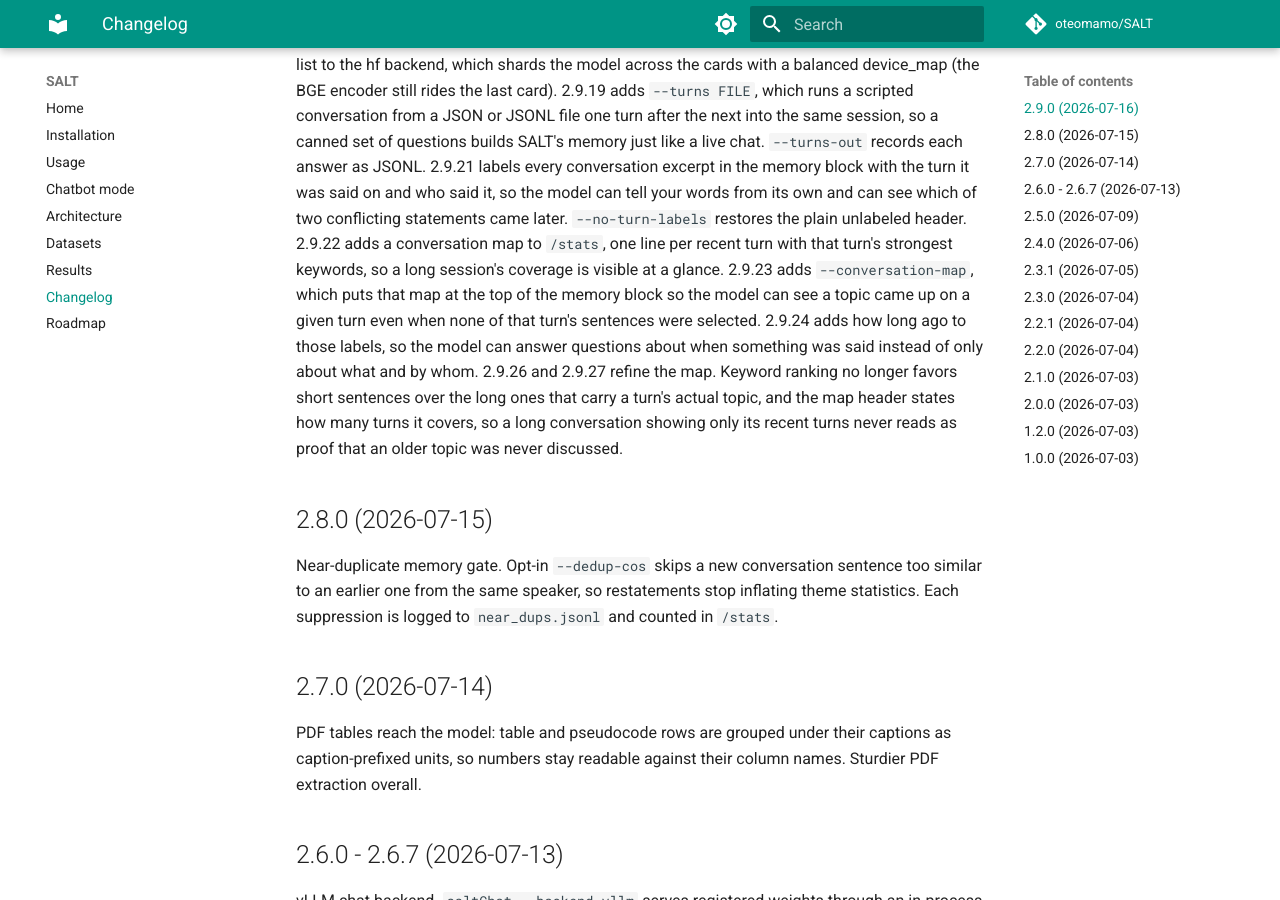
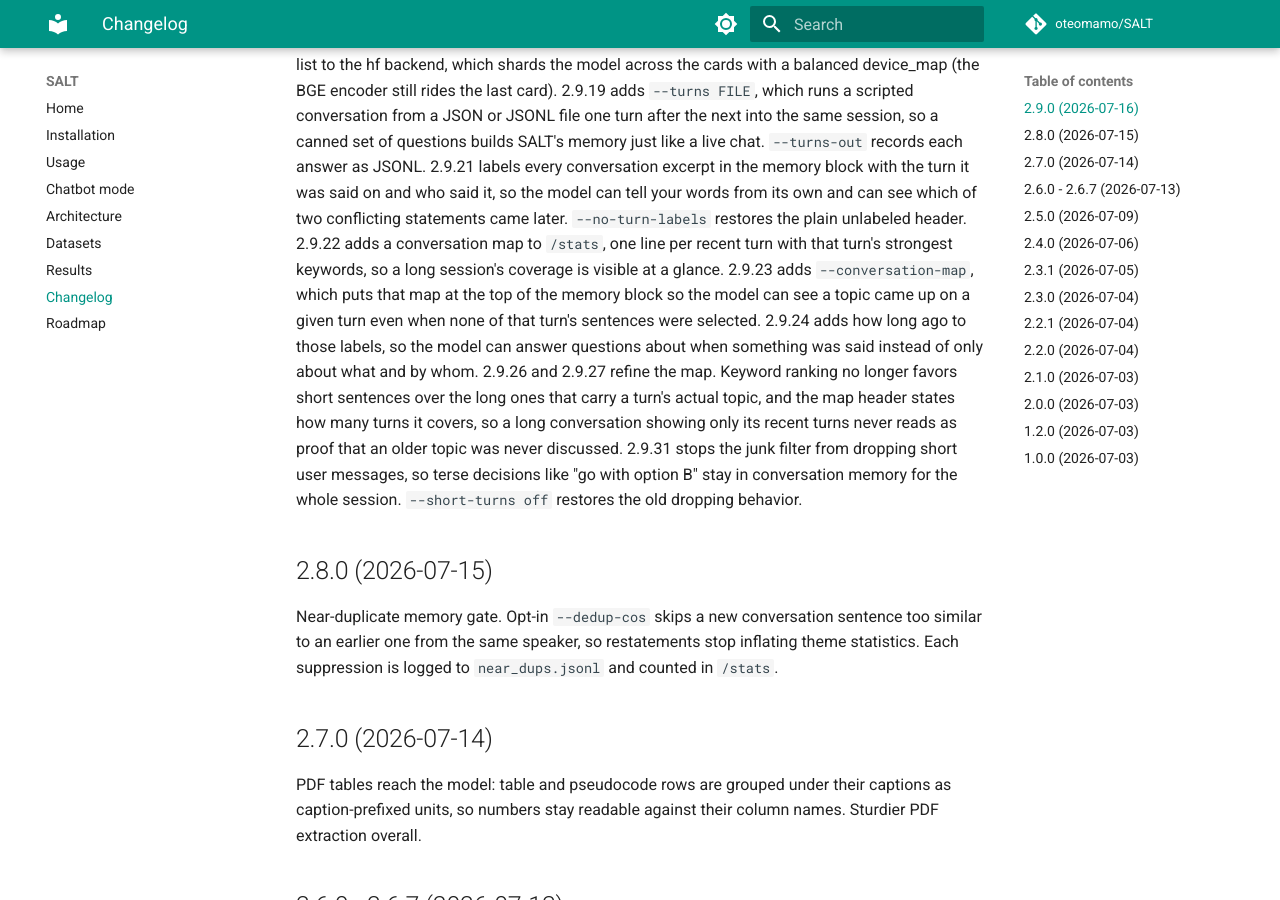
Before and after one commit to oteomamo/SALT, an MkDocs documentation site: the page built from docs/changelog.md, in a window 1280 px wide and 900 px high, scrolled down 772 px. Built offline with MkDocs 1.6.1 and Material for MkDocs 9.7.7, drawn with Linux system fonts in a browser that asks for light colours; comment, search, counter and statistics services are not loaded; the version menu is left out.

Commit message:
v2.9.31 saltChat: keep short user turns in memory by default
--short-turns now defaults to keep, so terse decisions ('go with
option B') survive past tail compaction instead of vanishing from
memory after a few exchanges. compact_tail's docstring stops claiming
nothing is lost and states the once-per-session dedupe caveat. Docs
and changelog updated. Verified with scripts/chat_ingest_regression.py
and scripts/chat_theme_regression.py plus a manual REPL scenario.

```diff
--- a/docs/changelog.md
+++ b/docs/changelog.md
@@ -52,7 +52,10 @@ was said instead of only about what and by whom. 2.9.26 and 2.9.27 refine
 the map. Keyword ranking no longer favors short sentences over the long
 ones that carry a turn's actual topic, and the map header states how many
 turns it covers, so a long conversation showing only its recent turns
-never reads as proof that an older topic was never discussed.
+never reads as proof that an older topic was never discussed. 2.9.31
+stops the junk filter from dropping short user messages, so terse
+decisions like "go with option B" stay in conversation memory for the
+whole session. `--short-turns off` restores the old dropping behavior.
 
 ## 2.8.0 (2026-07-15)
 
--- a/pyproject.toml
+++ b/pyproject.toml
@@ -4,7 +4,7 @@ build-backend = "setuptools.build_meta"
 
 [project]
 name = "salt"
-version = "2.9.30"
+version = "2.9.31"
 description = "SALT: Salience-Aware Lexical Trie for Long-Context Compression"
 readme = "README.md"
 license = "MIT"
```
Also changed, not shown: docs/chatbot.md (+3 -3 lines), 1 other file.
